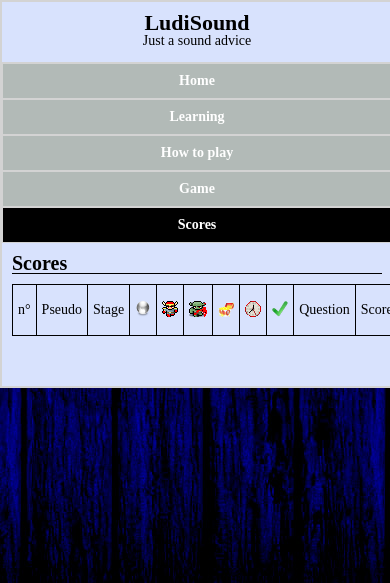
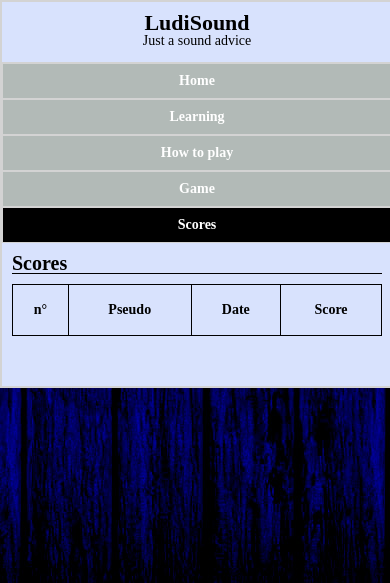
Before and after one commit to kabylzki/ludisound, a PHP site: page /score.php in a window 390 px wide. Shown: the top 583 px of the page. Run offline with PHP 8.4, Linux system fonts and the light colour scheme; data that the repository does not hold is empty.

Commit message:
#013 - Réparation de l'affichage de la date

```diff
--- a/include/css/responsive.css
+++ b/include/css/responsive.css
@@ -23,4 +23,8 @@
         color: white;
         background-color: #b2bab7;
     }
+
+    .resp {
+        display: none;
+    }
 }
--- a/include/css/score.css
+++ b/include/css/score.css
@@ -26,6 +26,7 @@
 
 #tr-titre {
     line-height: 40px;
+    font-weight: bold;
 }
 
 #tr-titre td img {
--- a/include/sql/ludisound.sql
+++ b/include/sql/ludisound.sql
@@ -3,7 +3,7 @@
 -- http://www.phpmyadmin.net
 --
 -- Client: localhost
--- Généré le: Ven 26 Décembre 2014 à 20:06
+-- Généré le: Dim 28 Décembre 2014 à 17:39
 -- Version du serveur: 5.5.40-0ubuntu0.14.04.1
 -- Version de PHP: 5.5.9-1ubuntu4.5
 
@@ -135,6 +135,7 @@ CREATE TABLE IF NOT EXISTS `score` (
   `area_cleared` int(11) NOT NULL,
   `question` int(11) DEFAULT NULL,
   `score` int(11) NOT NULL,
+  `date` datetime NOT NULL,
   PRIMARY KEY (`id`)
 ) ENGINE=InnoDB DEFAULT CHARSET=utf8 AUTO_INCREMENT=1 ;
 
--- a/main.js
+++ b/main.js
@@ -1,4 +1,3 @@
-
 addEventListener("keydown", function (e) {
     if (e.keyCode === 13) {
         if($('#tb_pseudo').val() != "") {
--- a/save.php
+++ b/save.php
@@ -14,7 +14,7 @@ $dbh->exec(
         . $_POST['hero']['clockTaken'] . ","
         . $_POST['hero']['areaCleared'] . ",0,"
         . $_POST['hero']['score'] . ",'"
-        . time() . "');");
+        . date("Y-m-d H:i:s") . "');");
 
 // met en session l'id inséré
 $_SESSION['id_score'] = $dbh->lastInsertId();
--- a/score.php
+++ b/score.php
@@ -27,14 +27,15 @@ $scores = $dbh->query('SELECT * FROM score ORDER BY score DESC LIMIT 20')->fetch
                     <tr id="tr-titre">
                         <td>n°</td>
                         <td>Pseudo</td>
-                        <td>Stage</td>
-                        <td><img src="include/images/sphere-level.png" alt="sphere-level" title="Votre Niveau sphère" /></td>
-                        <td><img src="include/images/hero-enraged.png" alt="hero-enraged" title="Nombre d'Enragement utilisés"/></td>
-                        <td><img src="include/images/monster-blood.png" alt="monster-blood" title="Nombre de monstre tués"/></td>
-                        <td><img src="include/images/chest.png" alt="chest" title="Nombre de coffres ramassés"/></td>
-                        <td><img src="include/images/clock.png" alt="clock" title="Nombre de chrono récupérés"/></td>
-                        <td><img src="include/images/cleared.png" alt="cleared" title="Nombre de salle vidées"/></td>
-                        <td>Question</td>
+                        <td>Date</td>
+                        <td class="resp">Stage</td>
+                        <td class="resp"><img src="include/images/sphere-level.png" alt="sphere-level" title="Votre Niveau sphère" /></td>
+                        <td class="resp"><img src="include/images/hero-enraged.png" alt="hero-enraged" title="Nombre d'Enragement utilisés"/></td>
+                        <td class="resp"><img src="include/images/monster-blood.png" alt="monster-blood" title="Nombre de monstre tués"/></td>
+                        <td class="resp"><img src="include/images/chest.png" alt="chest" title="Nombre de coffres ramassés"/></td>
+                        <td class="resp"><img src="include/images/clock.png" alt="clock" title="Nombre de chrono récupérés"/></td>
+                        <td class="resp"><img src="include/images/cleared.png" alt="cleared" title="Nombre de salle vidées"/></td>
+                        <td class="resp">Question</td>
                         <td>Score</td>
                     </tr>
                     <?php
@@ -54,14 +55,15 @@ $scores = $dbh->query('SELECT * FROM score ORDER BY score DESC LIMIT 20')->fetch
                             echo "<td>".$i."</td>";
                         }
                         echo "<td>".$score['pseudo']."</td>";
-                        echo "<td>".$score['stage']."</td>";
-                        echo "<td>".$score['level']."</td>";
-                        echo "<td>".$score['enraged_used']."</td>";
-                        echo "<td>".$score['monster_killed']."</td>";
-                        echo "<td>".$score['chest_taken']."</td>";
-                        echo "<td>".$score['clock_taken']."</td>";
-                        echo "<td>".$score['area_cleared']."</td>";
-                        echo "<td>".$score['question']."</td>";
+                        echo "<td>".$score['date']."</td>";
+                        echo "<td class='resp'>".$score['stage']."</td>";
+                        echo "<td class='resp'>".$score['level']."</td>";
+                        echo "<td class='resp'>".$score['enraged_used']."</td>";
+                        echo "<td class='resp'>".$score['monster_killed']."</td>";
+                        echo "<td class='resp'>".$score['chest_taken']."</td>";
+                        echo "<td class='resp'>".$score['clock_taken']."</td>";
+                        echo "<td class='resp'>".$score['area_cleared']."</td>";
+                        echo "<td class='resp'>".$score['question']."</td>";
                         echo "<td><b>".$score['score']."</b></td>";
                         echo "</tr>";
                         $i++;
```
